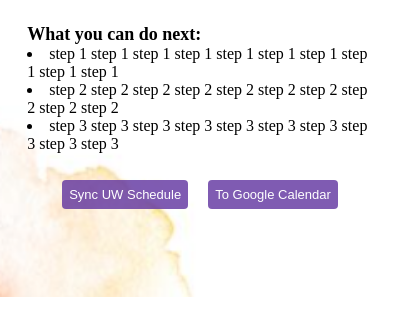
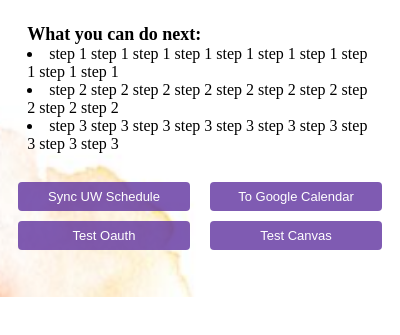
Before and after one commit to danielqiang/uw_autocalendar, a browser extension: page public/HTML/popup.html in a window 400 px wide. Shown: the part 103-438 px from the top of the page. Drawn offline with Linux system fonts and the light colour scheme.

Commit message:
Add buttons for OAuth/Canvas test

```diff
--- a/public/CSS/popup.css
+++ b/public/CSS/popup.css
@@ -95,16 +95,18 @@
 }
 .flex-container {
     display: flex;
+    flex-wrap: wrap;
     align-items: center;
     justify-content: center;
 }
 
 .flex-container > div {
-    padding: 0 10px 0 10px;
-    font-size: 30px;
+    padding: 10px 10px 0 10px;
+    flex: 1 0 33%;
 }
 
 .functional-button {
+    width: 100%;
     position: relative;
     text-align: center;
     font-size: 13px;
--- a/public/HTML/popup.html
+++ b/public/HTML/popup.html
@@ -38,6 +38,12 @@
     <div>
       <button id="to-Google-calendar" class="functional-button">To Google Calendar</button>
     </div>
+    <div>
+      <button id="test-OAuth" class="functional-button">Test Oauth</button>
+    </div>
+    <div>
+      <button id="test-Canvas" class="functional-button">Test Canvas</button>
+    </div>
 
   </div>
 
```
